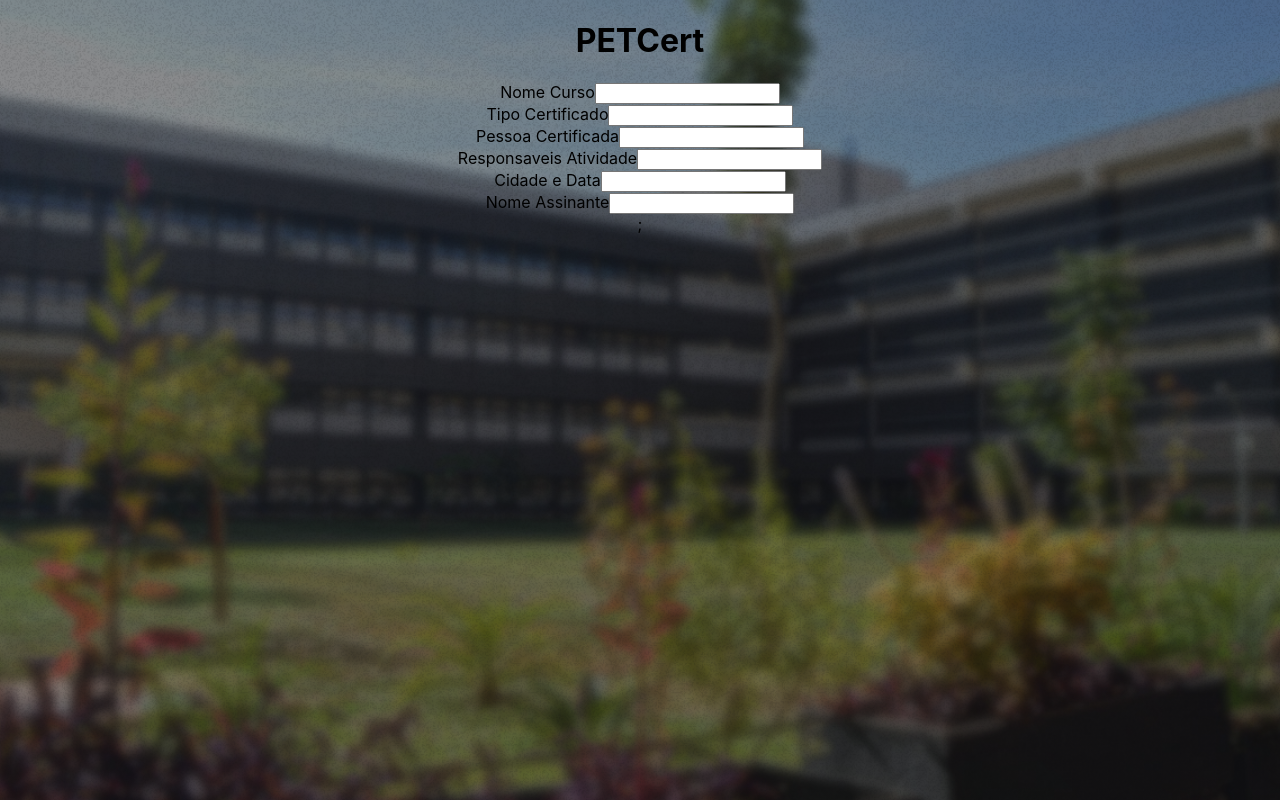
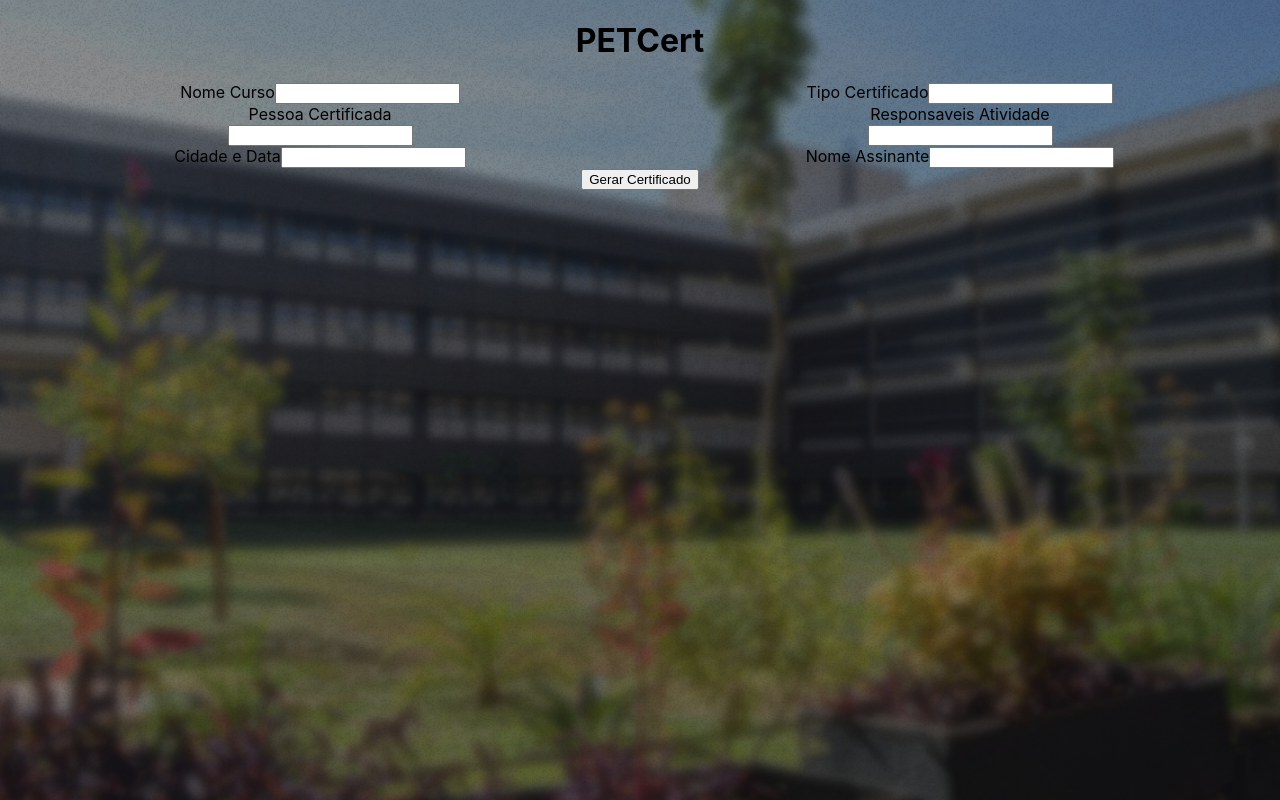
Before and after one commit to ImNotPETSIMC/PETCert_front-end, a React (Create React App) app: page / in a window 1280 px wide. Built offline with nearby package versions, Linux system fonts and the light colour scheme.

Commit message:
🌈 style: create input structure

```diff
--- a/src/PETCert.jsx
+++ b/src/PETCert.jsx
@@ -1,3 +1,5 @@
+import './styles/PETCert.css'
+
 const generateInput = (name, label) => {
     const aux = String(name).replace(' ', '-');
     const id = String(aux).toLowerCase();
@@ -7,7 +9,6 @@ const generateInput = (name, label) => {
             <div>
                 <label htmlFor={id}>{name}</label>
                 <input type="text" name="" id={id} />
-                <br />
             </div>
         )
     };
@@ -16,7 +17,6 @@ const generateInput = (name, label) => {
         <div>
             <label htmlFor={id}>{label}</label>
             <input type="text" name="" id={id} />
-            <br />
         </div>
     )
 }
@@ -27,7 +27,8 @@ function PETCert() {
     return (
         <div className="PETCert">
             <h1>PETCert</h1>
-            {inputNames.map((input) => generateInput(input))};
+            <div id='inputs-container'>{inputNames.map((input) => generateInput(input))}</div>
+            <button type="submit" id='getCertificate'>Gerar Certificado</button>
         </div>
     );
 }
--- /dev/null
+++ b/src/styles/PETCert.css
@@ -0,0 +1,17 @@
+.PETCert {
+    display: block;
+}
+
+#inputs-container {
+    display: flex;
+    flex-wrap: wrap;
+    gap: 25%;
+
+    justify-content: center;
+    align-items: center;
+}
+
+#inputs-container > div {
+    flex-grow: 50%;
+    width: 25%;
+}
```
